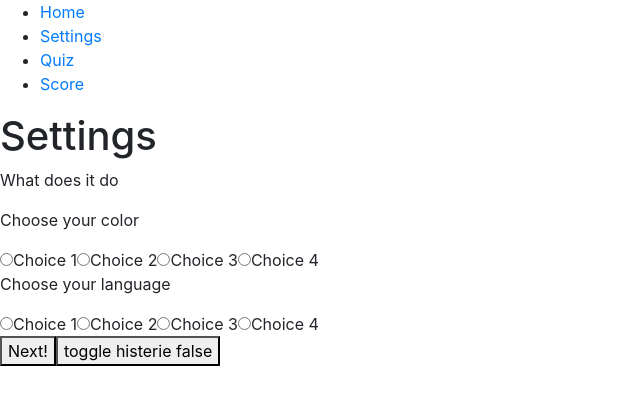
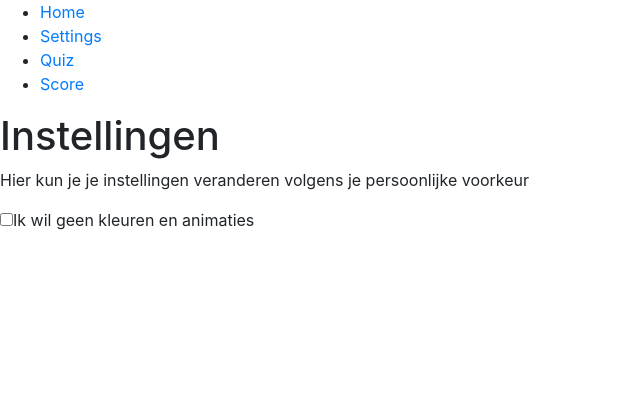
Before and after one commit to maartendek/dcx-labday-ateam, a Nuxt app: page /settings in a window 1280 px wide. Shown: the top 404 px of the page, without its empty margins (0-640 px from the left). Built offline with nearby package versions, Linux system fonts and the light colour scheme.

Commit message:
set to accessible checkbox

```diff
--- a/pages/settings.vue
+++ b/pages/settings.vue
@@ -2,35 +2,14 @@
   <section id="settings">
     <div class="settings_page">
         <div class="settings_text">
-          <h1>Settings</h1>
-          <p> What does it do
+          <h1>Instellingen</h1>
+          <p> Hier kun je je instellingen veranderen volgens je persoonlijke voorkeur
           </p>
         </div>
-        <div class="settings_selection">
-          <div class="settings_mode">
-            <p>Choose your color
-            </p>
-            <div class="mode_btns">
-              <input class="mode_btn" type="radio">Choice 1</input>
-              <input class="mode_btn" type="radio">Choice 2</input>
-              <input class="mode_btn" type="radio">Choice 3</input>
-              <input class="mode_btn" type="radio">Choice 4</input>
-            </div>
-          </div>
-          <div class="settings_lang">
-            <p>Choose your language
-            </p>
-              <div class="lang_btns">
-                <input class="lang_btn" type="radio">Choice 1</input>
-                <input class="lang_btn" type="radio">Choice 2</input>
-                <input class="lang_btn" type="radio">Choice 3</input>
-                <input class="lang_btn" type="radio">Choice 4</input>
-              </div>
-          </div>
-        </div>
-      <button class="continue_btn" type="button">Next!</button>
 
-      <button @click="toggleHisterie">toggle histerie {{isHisterisch}}</button>
+
+      <input type="checkbox" id="checkbox" v-model="isHisterisch" @click="toggleHisterie">
+      <label for="checkbox">Ik wil <span v-if="isHisterisch">veel</span><span v-else>geen</span> kleuren en animaties</label>
     </div>
   </section>
 </template>
```
